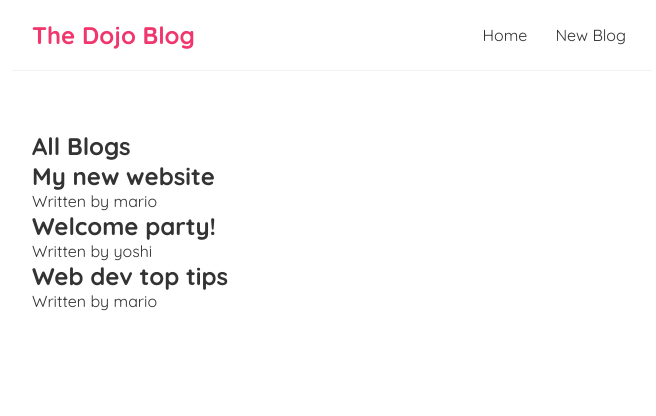
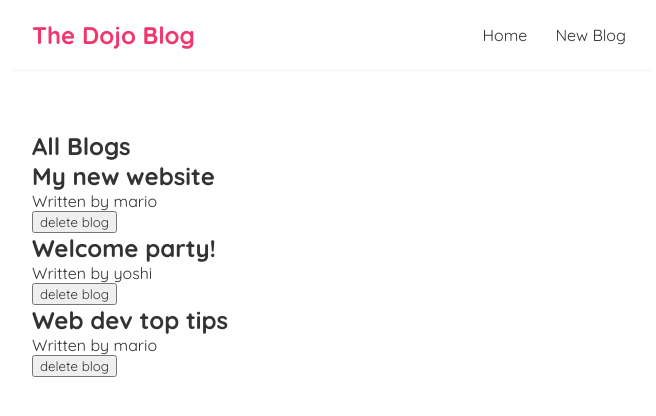
Before and after one commit to almeizaarvin/reactredux, a React (Create React App) app: page / in a window 1280 px wide. Shown: the top 416 px of the page, without its empty margins (308-964 px from the left). Built offline with nearby package versions, Linux system fonts and the light colour scheme; the HTML template or start-up script is replaced by a standard one.

Commit message:
Add props as function

```diff
--- a/src/BlogList.js
+++ b/src/BlogList.js
@@ -1,8 +1,4 @@
-const BlogList = ({ blogs, title}) => {
-    // const blogs = props.blogs;
-    // const title = props.title;
-    // console.log(blogs);
-
+const BlogList = ({ blogs, title, handleDelete }) => {
     return (
       <div className="blog-list">
         <h2>{ title }</h2>
@@ -10,6 +6,7 @@
           <div className="blog-preview" key={blog.id} >
             <h2>{ blog.title }</h2>
             <p>Written by { blog.author }</p>
+            <button onClick={() => handleDelete(blog.id)}>delete blog</button>
           </div>
         ))}
       </div>
--- a/src/Home.js
+++ b/src/Home.js
@@ -8,9 +8,14 @@
     { title: 'Web dev top tips', body: 'lorem ipsum...', author: 'mario', id: 3 }
   ])
 
+  const handleDelete = (id) => {
+    const newBlogs = blogs.filter(blog => blog.id !== id);
+    setBlogs(newBlogs);
+  }
+
   return (
     <div className="home">
-      <BlogList blogs={blogs} title="All Blogs" />
+      <BlogList blogs={blogs} title="All Blogs" handleDelete={handleDelete} />
     </div>
   );
 }
```
